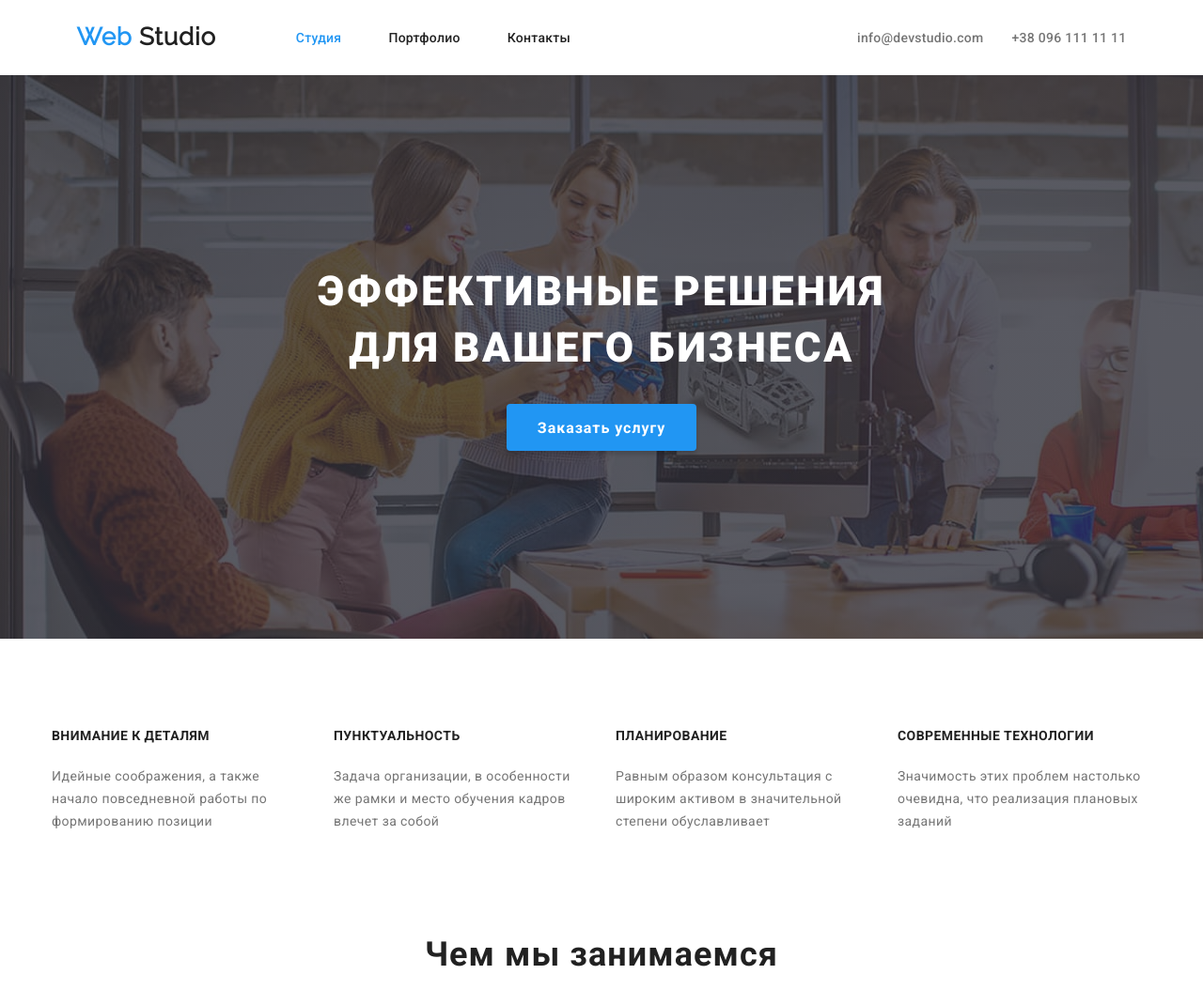
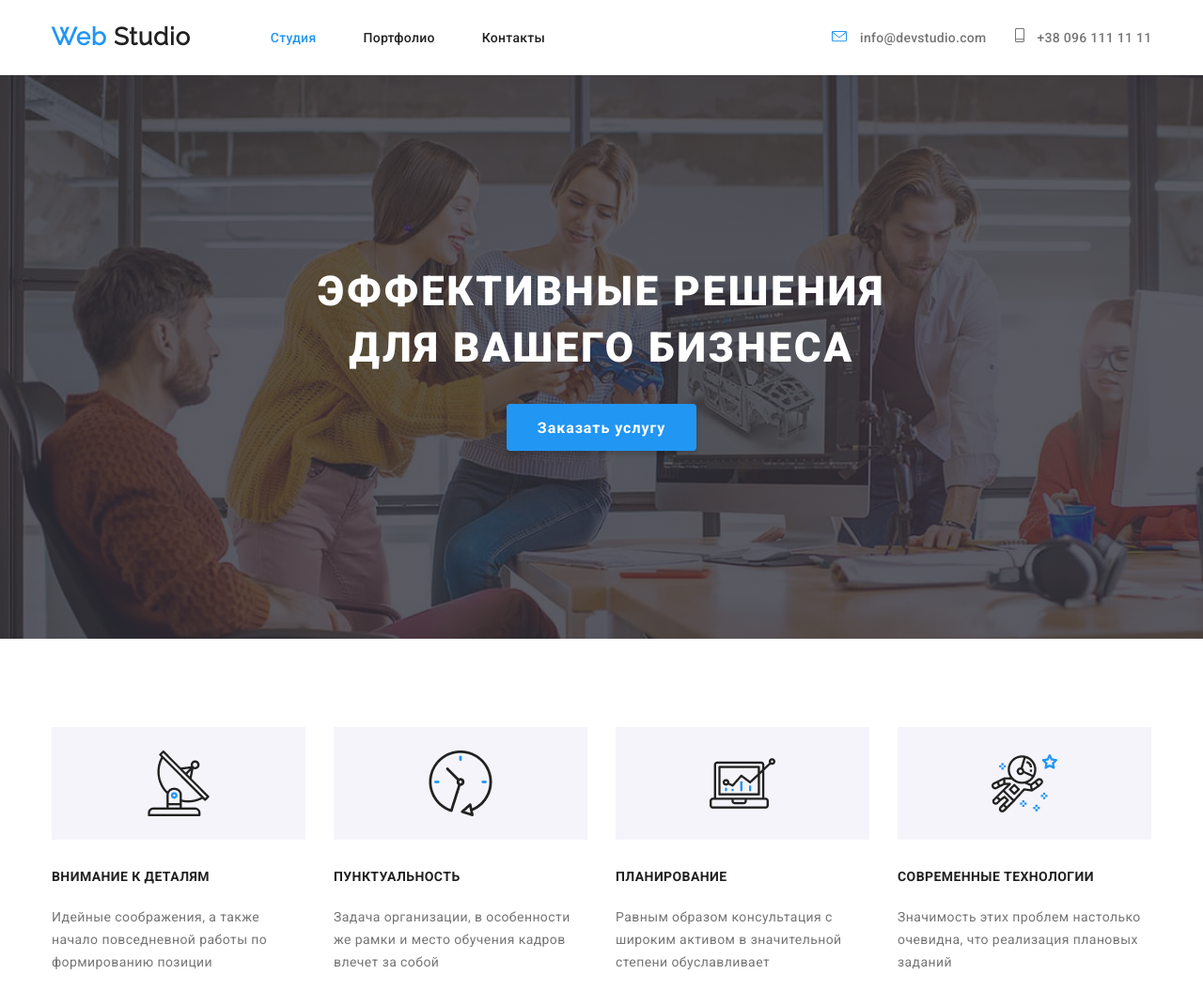
Before and after one commit to Denys-FX/goit-markup-hw-04, a plain HTML site: page index.html in a window 1280 px wide. Shown: the top 1054 px of the page at 94% size. Drawn offline with nearby package versions, Linux system fonts and the light colour scheme.

Commit message:
adeded contacts icons in header

```diff
--- a/css/styles.css
+++ b/css/styles.css
@@ -52,14 +52,12 @@ h1,h2,h3,h4,h5,h6 {
 }
 
 .site-nav .link:hover,
-.site-nav .link:focus {
+.site-nav .link:focus,
+.site-contacts .link:hover,
+.site-contacts .link:focus {
     color: var( --text-color-accent);
 }
 
-.site-contacts .link:hover,
-.site-contacts .link:focus {
-    color:var( --text-color-accent);
-}
 /*Navbar (header)styling */
 
 .container {
@@ -122,7 +120,8 @@ h1,h2,h3,h4,h5,h6 {
 }
 
 .site-contacts {
-    display: flex;
+    display: inline-flex;
+    align-items: center;
     margin-left: 305px;
 }
 
@@ -140,11 +139,36 @@ h1,h2,h3,h4,h5,h6 {
 
 .site-contacts .item .link + .link {
     padding-left: 10px;
+}
 
+.site-contacts .item::before {
+    display: inline-block;
+    content:"";
+    margin-right: 10px;
+
+    background-position: center;
+    background-repeat: no-repeat;
+    cursor: pointer;
 }
+
+.site-contacts .mail::before {
+    background-image: url(../images/mail-pic.svg);
+    background-position: bottom;
+    width: 16px;
+    height: 16px;
+}
+
+.site-contacts .tel::before {
+    background-image: url(../images/phone-pic.svg);
+    background-position: bottom;
+    width: 10px;
+    height: 16px;
+}
+
+
 /*Section "Hero" styling*/
 .hero {
-    background-color: var(--background-color-transparent1);
+    background: var(--background-color-transparent1);
 }
 
 .hero-container {
@@ -219,8 +243,36 @@ h1,h2,h3,h4,h5,h6 {
     align-items: center;
 }
 
+.advantages-item::before {
+    display: block;
+    content:"";
+    height: 120px;
+    margin-bottom: 30px;
+    background-color: var(--background-color-secondary);
+    background-repeat: no-repeat;
+    background-position: center;
+}
+
+.advantages-item.icon-antenna::before {
+    background-image: url(../images/advan-antenna1.png);
+}
+
+.advantages-item.icon-clock::before {
+    background-image: url(../images/advan-clock1.png);
+}
+
+.advantages-item.icon-diagram::before {
+    background-image: url(../images/advan-diagram1.png);
+}
+
+.advantages-item.icon-astro::before {
+    background-image: url(../images/advan-astronaut1.png);
+}
+
+
 .advantages-list .advantages-item + .advantages-item {
-    margin-left: 30px
+    margin-left: 30px;
+
 }
 
 .advantages-image {
--- a/index.html
+++ b/index.html
@@ -9,7 +9,7 @@
     <link rel="stylesheet" href="./css/styles.css">
 </head>
 <body class="page">
-    <div class="contianer">
+    <div class="container">
         <header class="header-container container">
             <!--Navbar-->
             <div class="page-header container">
@@ -33,16 +33,14 @@
                     </ul>
                     <!--contacts links-->
                     <ul class="site-contacts list">
-                        <li class="item">
-
+                        <li class="item mail">
                             <a class="link" href="mailto:info@devstudio.com">info@devstudio.com</a>
                         </li>
-                        <li class="item">
-
+                        <li class="item tel">
                             <a class="link" href="tel:+380961111111">+38 096 111 11 11</a>
                         </li class="item">
                     </ul>
-            </nav>
+                </nav>
             </div>
         </header>
     </div>
@@ -62,23 +60,19 @@
                 <div class="advantages-section">
                     <h2 class="advantages-title" hidden>Наши преимущества</h2>
                     <ul class="advantages-list list">
-                        <li class="advantages-item">
-
+                        <li class="advantages-item icon-antenna">
                             <h3 class="advantages-subtitle">Внимание к деталям</h3>
                             <p class="advantages-text">Идейные соображения, а также начало повседневной работы по формированию позиции</p>
                         </li>
-                        <li class="advantages-item">
-
+                        <li class="advantages-item icon-clock">
                             <h3 class="advantages-subtitle">Пунктуальность</h3>
                             <p class="advantages-text">Задача организации, в особенности же рамки и место обучения кадров влечет за собой</p>
                         </li>
-                        <li class="advantages-item">
-
+                        <li class="advantages-item icon-diagram">
                             <h3 class="advantages-subtitle">Планирование</h3>
                             <p class="advantages-text">Равным образом консультация с широким активом в значительной степени обуславливает</p>
                         </li>
-                        <li class="advantages-item">
-
+                        <li class="advantages-item icon-astro">
                             <h3 class="advantages-subtitle">Современные технологии</h3>
                             <p class="advantages-text">Значимость этих проблем настолько очевидна, что реализация плановых заданий</p>
                         </li>
```
Also changed, not shown: portfolio.html (+2 -4 lines).
